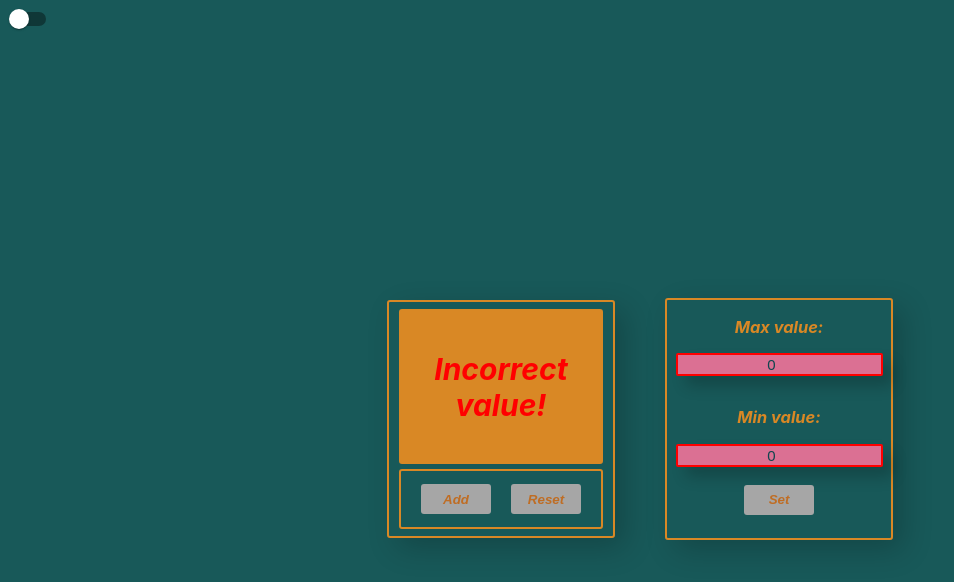
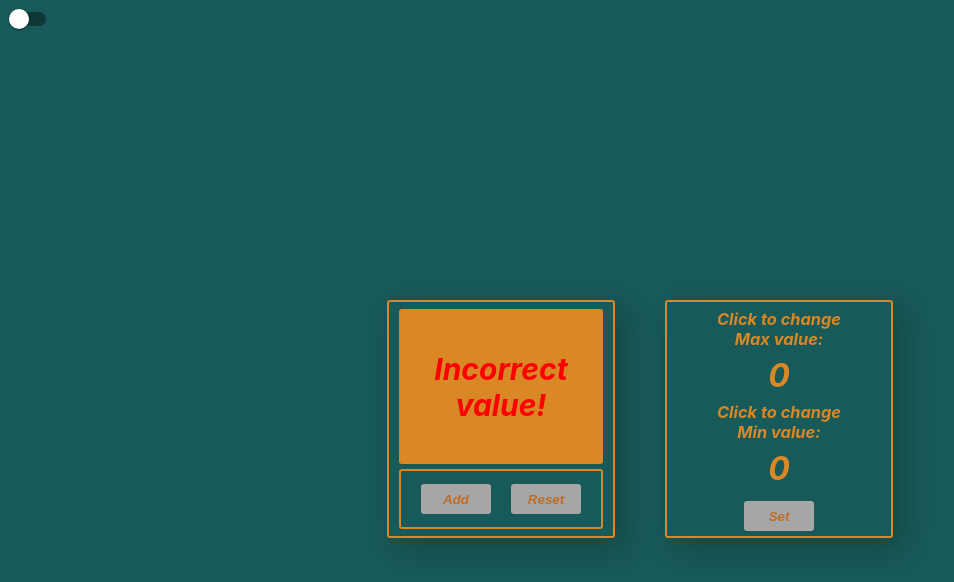
Before and after one commit to Bogdan-Mykhailov/counter1, a React (Create React App) app: page / in a window 1280 px wide. Shown: the top 582 px of the page, without its empty margins (0-954 px from the left). Built offline with nearby package versions, Linux system fonts and the light colour scheme.

Commit message:
add editableSpan and fix css

```diff
--- /dev/null
+++ b/src/Components/Input/Input.module.css
@@ -0,0 +1,4 @@
+.span {
+  font-size: 32px;
+  margin-bottom: -15px;
+}
--- /dev/null
+++ b/src/Components/Input/Input.tsx
@@ -0,0 +1,47 @@
+import React, {ChangeEvent, KeyboardEvent, useState} from 'react';
+import classes from './Input.module.css'
+
+type InputPropsType = {
+  className: string
+  value: number
+  onChange: (event: ChangeEvent<HTMLInputElement>) => void
+}
+
+const Input = (props: InputPropsType) => {
+
+  const [changingMode, setChangingMode] = useState(true)
+
+  const editModeHandler = () => {
+    setChangingMode(false)
+  };
+  const viewModeHandler = () => {
+    setChangingMode(true)
+  };
+  const presEnterHandler = (e: KeyboardEvent<HTMLInputElement>) => {
+    if (e.key === 'Enter') {
+      viewModeHandler()
+    }
+  };
+
+  return (
+    <div>
+      {
+        changingMode
+
+          ? <span className={classes.span} onDoubleClick={editModeHandler}>{props.value}</span>
+
+          : <input
+            className={props.className}
+            value={props.value}
+            onChange={props.onChange}
+            autoFocus
+            onKeyPress={presEnterHandler}
+            type='number'
+            onBlur={viewModeHandler}
+          />
+      }
+    </div>
+  );
+};
+
+export default Input;
--- a/src/Components/SetPanel/SetPanel.module.css
+++ b/src/Components/SetPanel/SetPanel.module.css
@@ -2,6 +2,7 @@
   text-align: center;
   padding: 0 5px 20px 5px;
   width: 214px;
+  height: 214px;
   border: 2px solid var(--border-color);
   border-radius: 3px;
   box-shadow: rgba(0, 0, 0, 0.2) 10px 10px 30px 0;
@@ -13,6 +14,7 @@
   font-size: 14px;
   font-style: italic;
   font-weight: bold;
+  margin: 5px;
 }
 
 input {
@@ -32,3 +34,11 @@ input {
   background-color: palevioletred;
   color: #10454F;
 }
+
+.setButton {
+  margin: 10px;
+}
+
+h3 {
+  margin: 7px 0 7px 0;
+}
--- a/src/Components/SetPanel/SetPanel.tsx
+++ b/src/Components/SetPanel/SetPanel.tsx
@@ -4,6 +4,7 @@ import {Button} from "../Button/Button";
 import {useDispatch, useSelector} from "react-redux";
 import {collapsedAC, errorAC, maxValueAC, minValueAC, setValueAC} from "../../BLL/counter-reducer";
 import {AppStateType} from "../../BLL/store";
+import Input from "../Input/Input";
 
 export const SetPanel = () => {
 
@@ -37,34 +38,34 @@ export const SetPanel = () => {
       <div>
         <div className={classes.inputInterface}>
 
-          <h3>Max value:</h3>
+          <h3>Click to change <br/> Max value:</h3>
 
-          <input
+          <Input
             className={inputCondition}
+            onChange={onChangeInputHandler1}
             value={maxValue}
-            onChange={onChangeInputHandler1}
-            type="number"
           />
         </div>
 
         <div className={classes.inputInterface}>
 
-          <h3>Min value:</h3>
+          <h3>Click to change <br/> Min value:</h3>
 
-          <input
+          <Input
             className={inputCondition}
+            onChange={onChangeInputHandler2}
             value={minValue}
-            onChange={onChangeInputHandler2}
-            type="number"
           />
         </div>
 
       </div>
-      <Button
-        callBack={onClickSetButtonHandler}
-        buttonName='Set'
-        counter={setButtonDisableCondition}
-      />
+      <div className={classes.setButton}>
+        <Button
+          callBack={onClickSetButtonHandler}
+          buttonName='Set'
+          counter={setButtonDisableCondition}
+        />
+      </div>
     </div>
   );
 };
```
